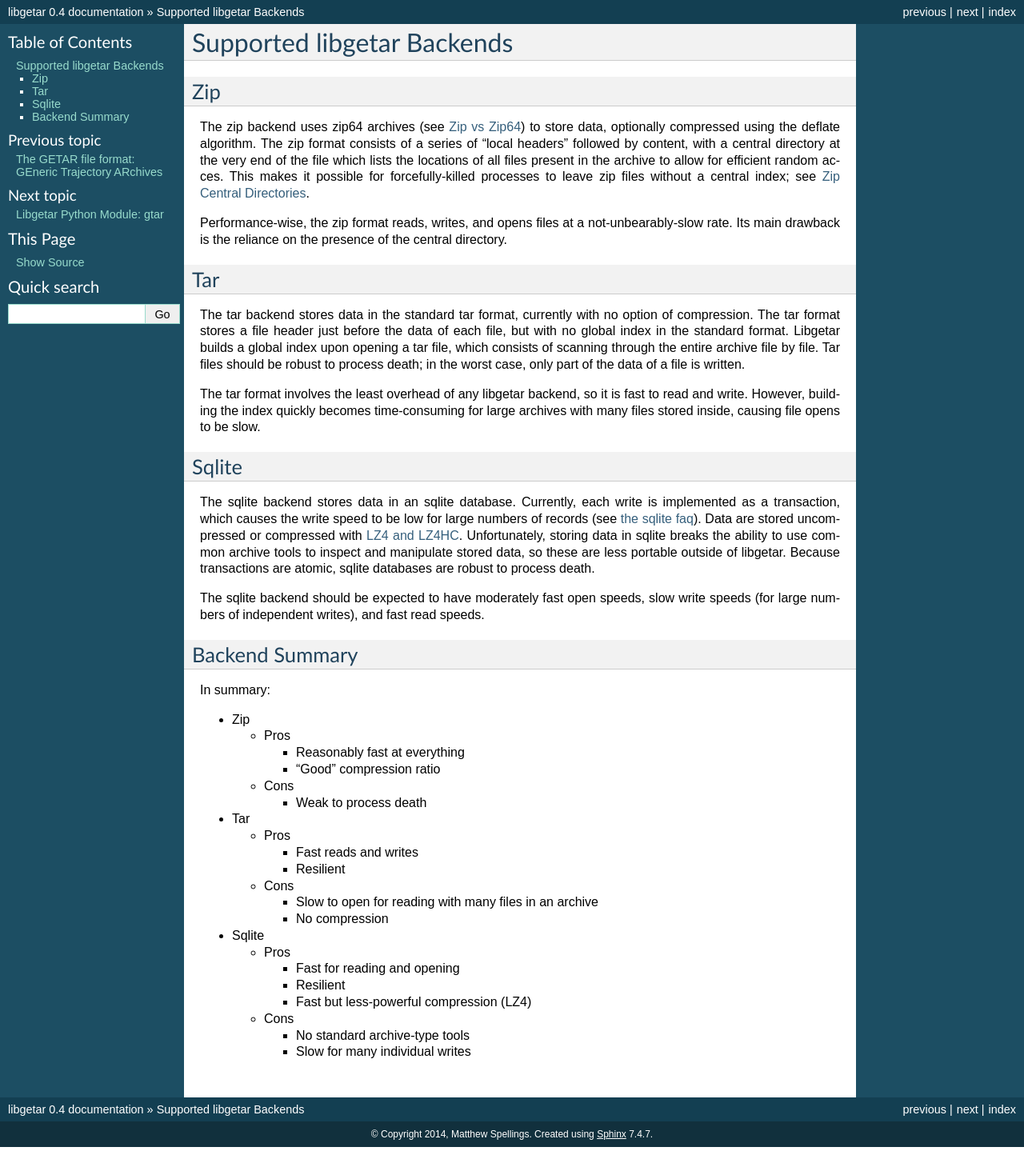
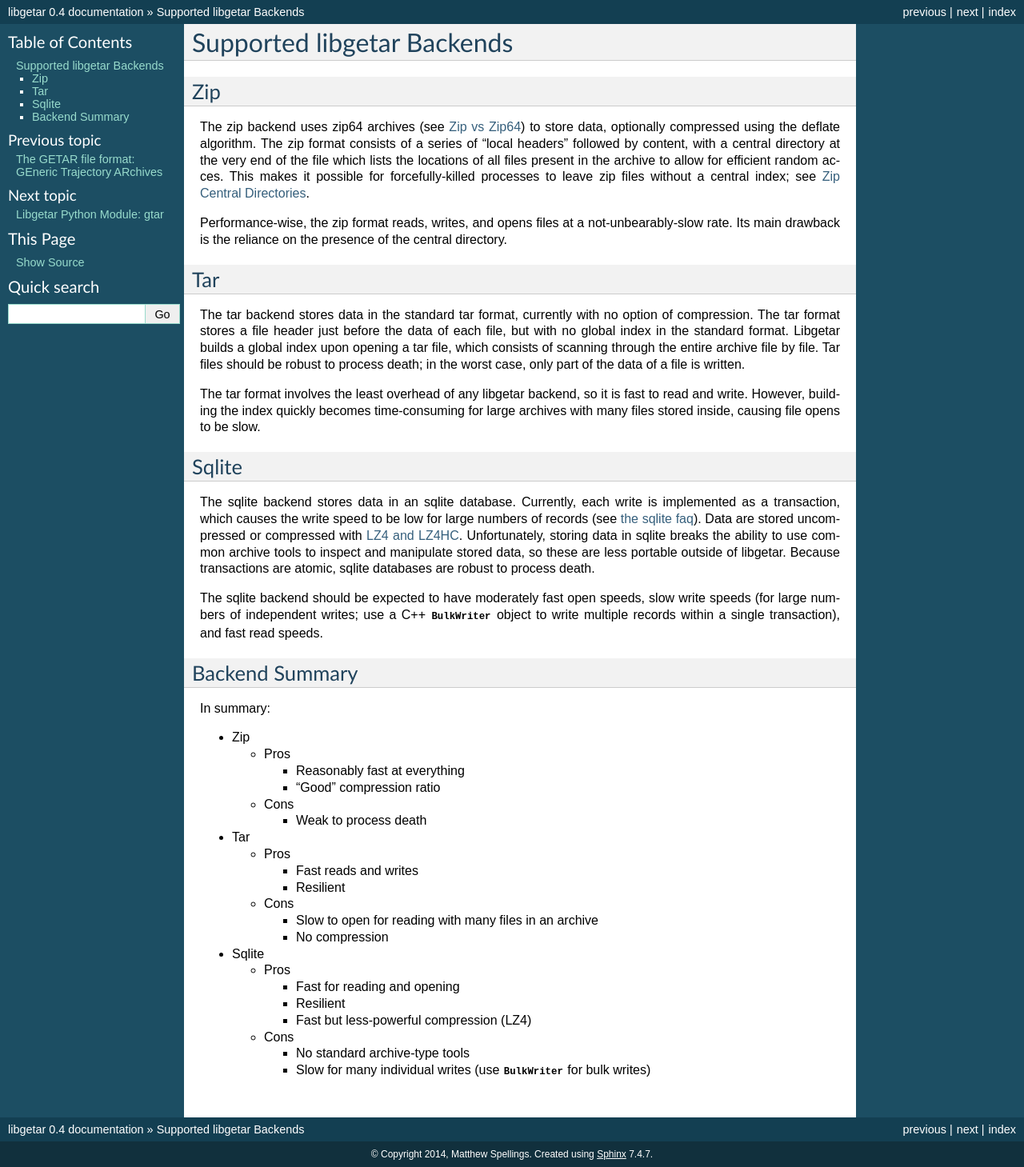
Before and after one commit to glotzerlab/libgetar, a Sphinx documentation site: the page built from doc/source/backends.rst, in a window 1280 px wide. Shown: the whole page at 80% size. Built offline with Sphinx 7.4.7, drawn with Linux system fonts in a browser that asks for light colours; before the commit the page ends 1434 px from its top, so only the background shows below that.

Commit message:
Added notes about BulkWriter in backend documentation

```diff
--- a/doc/source/backends.rst
+++ b/doc/source/backends.rst
@@ -48,8 +48,9 @@ portable outside of libgetar. Because transactions are atomic, sqlite
 databases are robust to process death.
 
 The sqlite backend should be expected to have moderately fast open
-speeds, slow write speeds (for large numbers of independent writes),
-and fast read speeds.
+speeds, slow write speeds (for large numbers of independent writes;
+use a C++ :cpp:class:`BulkWriter` object to write multiple records
+within a single transaction), and fast read speeds.
 
 Backend Summary
 ===============
@@ -90,4 +91,4 @@ In summary:
   - Cons
 
     - No standard archive-type tools
-    - Slow for many individual writes
+    - Slow for many individual writes (use :cpp:class:`BulkWriter` for bulk writes)
```
